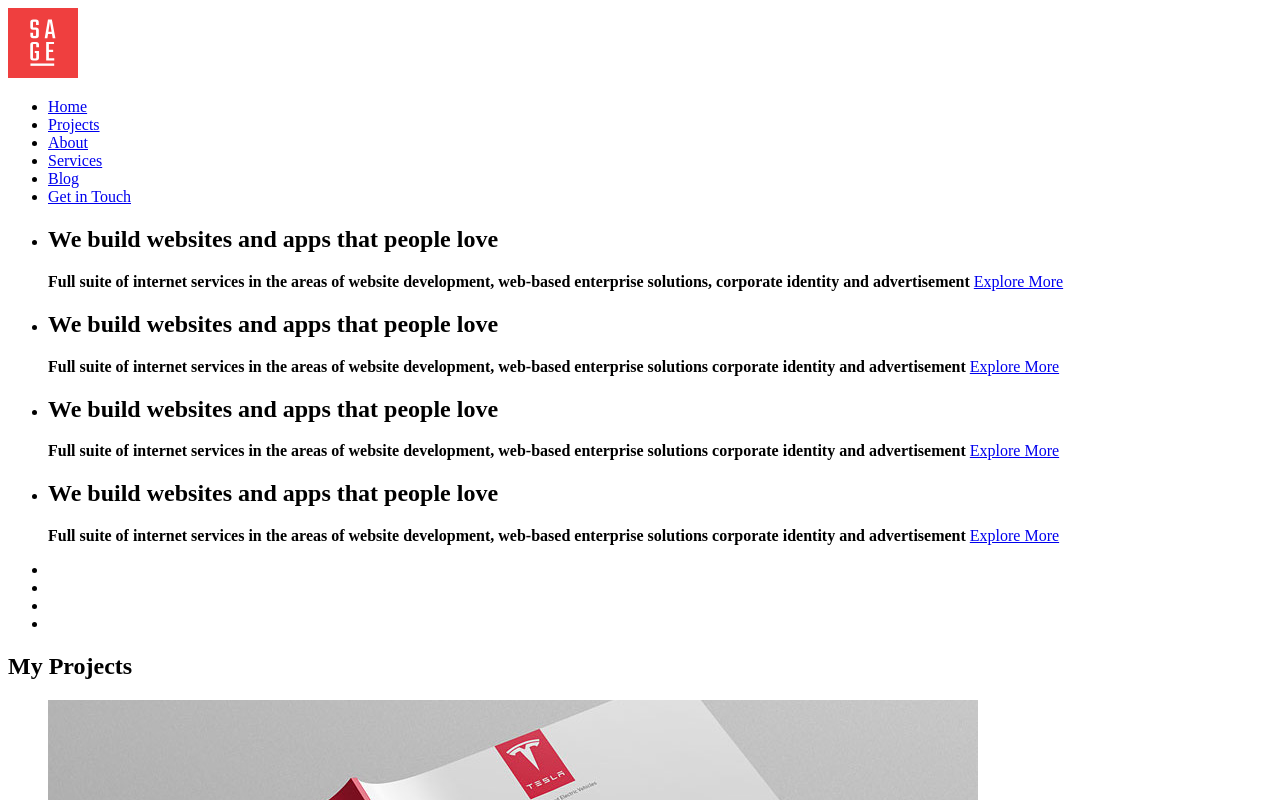
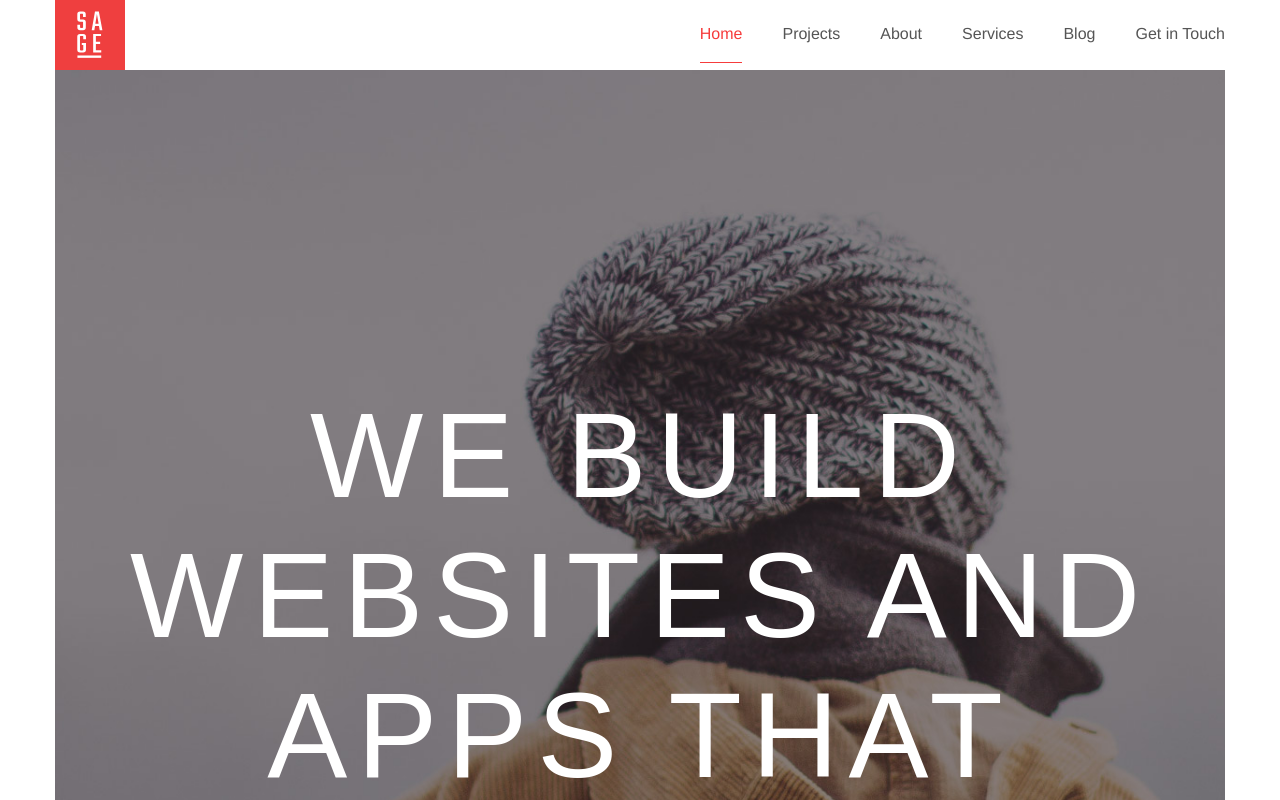
Before and after one commit to caityb/SAGE-Simple, a plain HTML site: page index.html in a window 1280 px wide. Shown: the top 800 px of the page. Drawn offline with Linux system fonts and the light colour scheme.

Commit message:
Commit 2
Header down to carousel pagination

```diff
--- /dev/null
+++ b/css/main.css
@@ -0,0 +1,129 @@
+*{
+	box-sizing: border-box;
+}
+
+@import url(https://fonts.googleapis.com/css?family=Titillium+Web:300,400);
+@import url(https://fonts.googleapis.com/css?family=Teko:400,300);
+@import url(https://fonts.googleapis.com/css?family=Roboto:300);
+
+body{
+	font: 16px 'Titillium Web', Helvetica, Arial, sans-serif;
+	font-weight: 300;
+	color: #555555;
+	background: #fff;
+}
+
+.clearfix:before, .clearfix:after{
+	display: table;
+	content: "";
+}
+
+.clearfix:after{
+	clear:both;
+}
+
+h1, h2, h3, h4, h5, footer{
+	font-family: 'Teko', sans-serif;
+	text-transform: uppercase;
+}
+
+a{
+	text-decoration: none;
+}
+
+h1{
+	font-size: 120px;
+	font-weight: 300;
+	text-align: center;
+	color: #fff;
+	letter-spacing: 10px;
+	padding-top: 315px;
+	line-height: 140px;
+}
+
+header{
+	width: 100%;
+	height: 70px;
+	background-color: #fff;
+}
+
+.container{
+	max-width: 1170px;
+	margin: 0 auto;
+}
+
+.logo{
+	float: left;
+	width: 70px;
+	height: 70px;
+}
+
+.topBar ul{
+	float: right;
+	margin-top: 25px;
+}
+
+.topBar ul li{
+	float: left;
+	margin-left: 40px;
+}
+
+.topBar ul li a{
+	color: #555555;
+}
+
+#home{
+	color: #f63c3c;
+	padding-bottom: 20px;
+	border-bottom: solid 1px #f63c3c;
+}
+
+.hero{
+	width: 100%;
+	height: 1010px;
+	background: url(../img/background.jpg) center center no-repeat;
+	background-size: cover;
+}
+
+.lead{
+	display: block;
+	text-align: center;
+	max-width: 725px;
+	font-size: 22px;
+	color: #fff;
+	margin: 60px auto 50px auto;
+}
+
+.hero ul li a{
+	display: block;
+	max-width: 230px;
+	margin: 0 auto 0 auto;
+	background: #fff;
+	padding: 15px;
+	font: 20px 'Teko', sans-serif;
+	font-weight: 400;
+	color: #000;
+	text-transform: uppercase;
+	letter-spacing: 2px;
+	text-align: center;
+}
+
+.carousel{
+	width: 210px;
+	height: 5px;
+	margin-top: 160px;
+	margin-left: auto;
+	margin-right: auto;
+}
+.bar{
+	display: block;
+	float: left;
+	width: 40px;
+	height: 5px;
+	z-index: 500;
+	background: #fff;
+	margin: 0 0 40px 10px;
+}
+.inactive{
+	display: none;
+}
--- /dev/null
+++ b/css/reset.css
@@ -0,0 +1,48 @@
+/* http://meyerweb.com/eric/tools/css/reset/
+   v2.0 | 20110126
+   License: none (public domain)
+*/
+
+html, body, div, span, applet, object, iframe,
+h1, h2, h3, h4, h5, h6, p, blockquote, pre,
+a, abbr, acronym, address, big, cite, code,
+del, dfn, em, img, ins, kbd, q, s, samp,
+small, strike, strong, sub, sup, tt, var,
+b, u, i, center,
+dl, dt, dd, ol, ul, li,
+fieldset, form, label, legend,
+table, caption, tbody, tfoot, thead, tr, th, td,
+article, aside, canvas, details, embed,
+figure, figcaption, footer, header, hgroup,
+menu, nav, output, ruby, section, summary,
+time, mark, audio, video {
+	margin: 0;
+	padding: 0;
+	border: 0;
+	font-size: 100%;
+	font: inherit;
+	vertical-align: baseline;
+}
+/* HTML5 display-role reset for older browsers */
+article, aside, details, figcaption, figure,
+footer, header, hgroup, menu, nav, section {
+	display: block;
+}
+body {
+	line-height: 1;
+}
+ol, ul {
+	list-style: none;
+}
+blockquote, q {
+	quotes: none;
+}
+blockquote:before, blockquote:after,
+q:before, q:after {
+	content: '';
+	content: none;
+}
+table {
+	border-collapse: collapse;
+	border-spacing: 0;
+}
--- a/index.html
+++ b/index.html
@@ -3,14 +3,20 @@
 <head>
 	<meta charset="UTF-8">
 	<title>SAGE</title>
+
+	<link rel="stylesheet" href="css/reset.css">
 	<link rel="stylesheet" href="https://maxcdn.bootstrapcdn.com/font-awesome/4.5.0/css/font-awesome.min.css">
+
+	<link rel="stylesheet" href="css/main.css">
+
 </head>
 <body>
+	<div class="container">
 		<header>
 			<div class="logo"><img src="img/logo.svg" alt="SAGE"></div>
-		<nav>
+			<nav class="topBar">
 				<ul>
-				<li><a href="#">Home</a></li>
+					<li><a href="#" id="home">Home</a></li>
 					<li><a href="#">Projects</a></li>
 					<li><a href="#">About</a></li>
 					<li><a href="#">Services</a></li>
@@ -20,43 +26,49 @@
 			</nav>
 		</header>
 		<main>
-		<section>
+			<section class="hero">
 				<ul>
 					<li class="active">
 						<h1>We build websites and apps that people love</h1>
 						<b class="lead">Full suite of internet services in the areas of website development, web-based enterprise solutions, corporate identity and advertisement</b>
 						<a href="#">Explore More</a>
 					</li>
-				<li>
+					<li class="inactive">
 						<h1>We build websites and apps that people love</h1>
 						<b class="lead">Full suite of internet services in the areas of website development, web-based enterprise solutions corporate identity and advertisement</b>
 						<a href="#">Explore More</a>
 					</li>
-				<li>
+					<li class="inactive">
 						<h1>We build websites and apps that people love</h1>
 						<b class="lead">Full suite of internet services in the areas of website development, web-based enterprise solutions corporate identity and advertisement</b>
 						<a href="#">Explore More</a>
 					</li>
-				<li>
+					<li class="inactive">
 						<h1>We build websites and apps that people love</h1>
 						<b class="lead">Full suite of internet services in the areas of website development, web-based enterprise solutions corporate identity and advertisement</b>
 						<a href="#">Explore More</a>
 					</li>
 				</ul>
 				<nav>
-				<ul>
+					<ul class="carousel">
+						<li class="bar"></li>
+						<li class="bar"></li>
+						<li class="bar"></li>
+						<li class="bar"></li>
+					</ul>
+					<!-- <ul>
 						<li class="active"></li>
 						<li></li>
 						<li></li>
 						<li></li>
-				</ul>
+					</ul> -->
 				</nav>
 			</section>
 			<section>
 				<h2>My Projects</h2>
 				<article>
 					<figure>
-					<a href=""><img src="img/tesla.jpg" alt="Tesla"></a>
+						<a href="#"><img src="img/tesla.jpg" alt="Tesla"></a>
 						<figcaption>
 							<a href="#">
 								<h5>
@@ -72,7 +84,7 @@
 				</article>
 				<article>
 					<figure>
-					<a href=""><img src="img/discovery.jpg" alt="Discovery Channel"></a>
+						<a href="#"><img src="img/discovery.jpg" alt="Discovery Channel"></a>
 						<figcaption>
 							<a href="">
 								<h5>
@@ -88,7 +100,7 @@
 						</article>
 				<article>
 					<figure>
-					<a href=""><img src="img/stuhrling.jpg" alt="Stuhrling"></a>
+						<a href="#"><img src="img/stuhrling.jpg" alt="Stuhrling"></a>
 						<figcaption>
 							<a href="">
 								<h5>
@@ -130,10 +142,26 @@
 				<h2>Stay Connected</h2>
 				<p>Join us on our social networks for all the latest updates, product/service announcements and many more</p>
 				<ul>
-				<li><a href="#"><i class="fa fa-behance"></i>Behance</a></li>
-				<li><a href="#"><i class="fa fa-facebook"></i>Facebook</a></li>
-				<li><a href="#"><i class="fa fa-pinterest"></i>Pinterest</a></li>
-				<li><a href="#"><i class="fa fa-linkedin"></i>Linkedin</a></li>
+					<li>
+						<a href="#" target="_blank">
+							<i class="fa fa-behance"></i>Behance
+						</a>
+					</li>
+					<li>
+						<a href="#" target="_blank">
+							<i class="fa fa-facebook"></i>Facebook
+						</a>
+					</li>
+					<li>
+						<a href="#" target="_blank">
+							<i class="fa fa-pinterest"></i>Pinterest
+						</a>
+					</li>
+					<li>
+						<a href="#" target="_blank">
+							<i class="fa fa-linkedin"></i>Linkedin
+						</a>
+					</li>
 				</ul>
 			</section>
 		</main>
@@ -141,5 +169,6 @@
 			<small>Copyright &copy; 2015 SAGE Agency Worldwide. All rights reserved
 			</small>
 		</footer>
+	</div>
 </body>
 </html>
```
Lines whose indentation alone changed are shown as unchanged.
